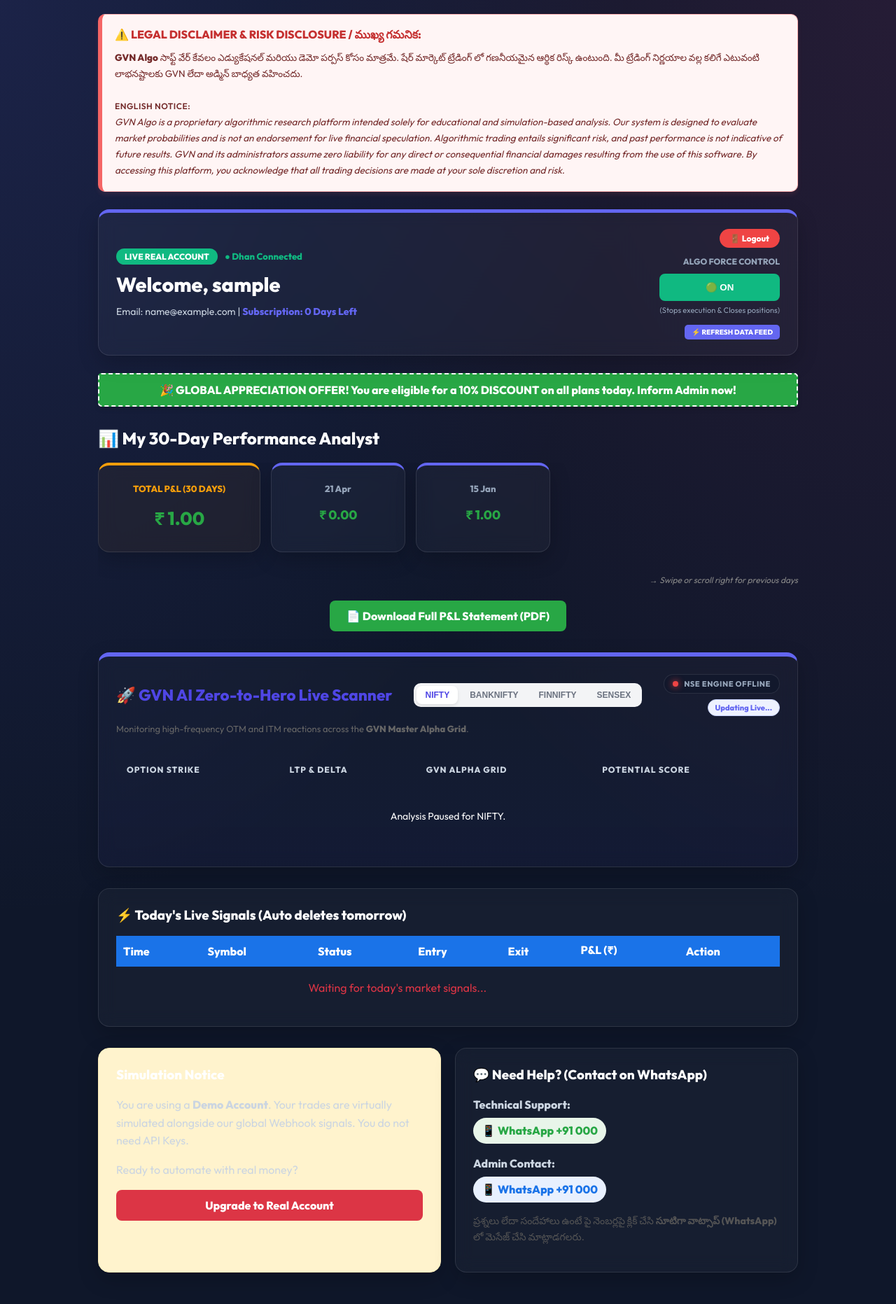
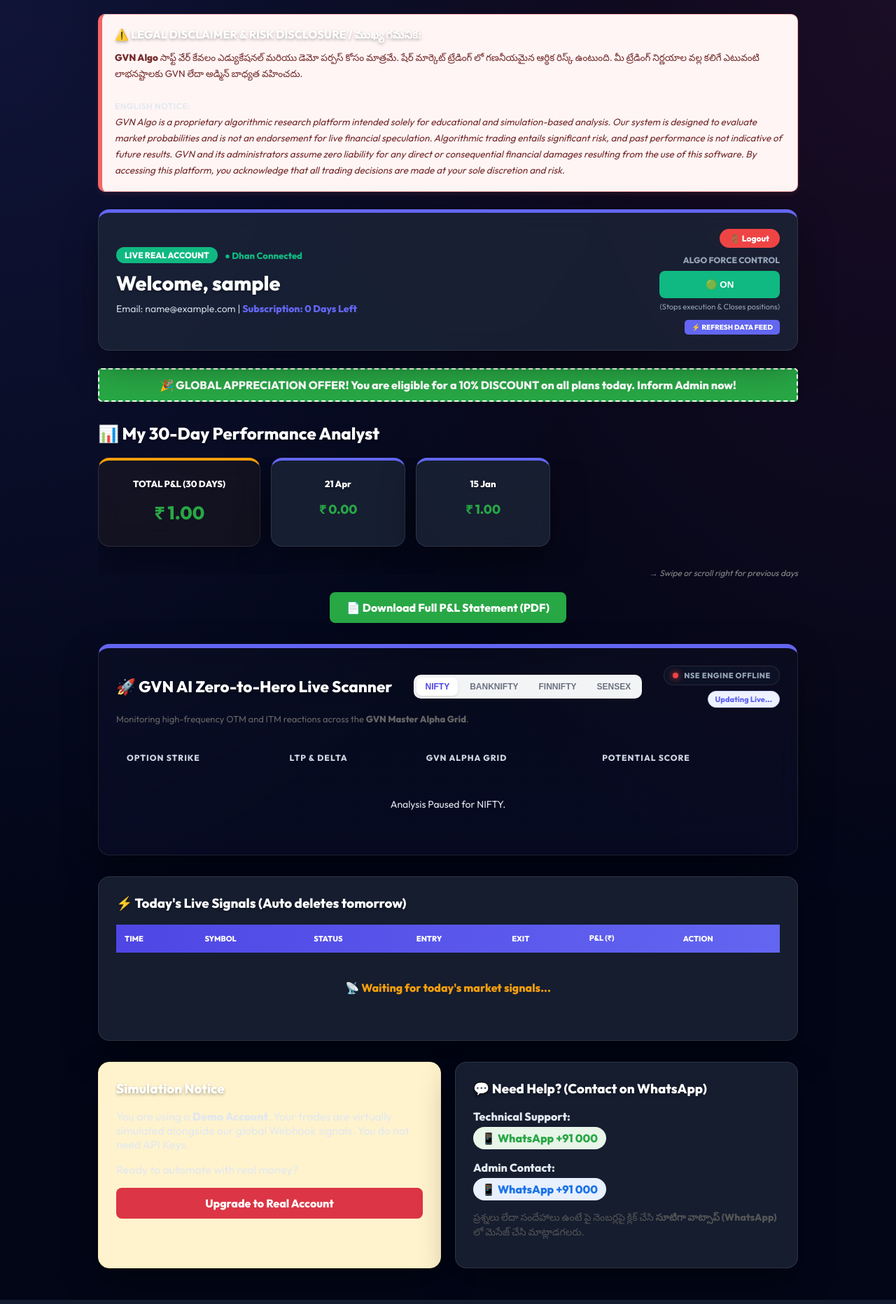
Before and after one commit to venkatanelson/GVN_MASTER_AI, a Flask app: page /user/1 in a window 1280 px wide. Shown: the whole page at 70% size. Run offline with Flask 3, Linux system fonts and the light colour scheme; tables that the repository leaves empty hold one stand-in row (values such as "Sample post"); a database or web service that is not in the repository returns one stand-in record (values such as "Sample title"); data that the repository does not hold is empty.

Commit message:
Update user.html

```diff
--- a/templates/user.html
+++ b/templates/user.html
@@ -10,8 +10,8 @@
         :root {
             --primary: #6366f1;
             --primary-glow: rgba(99, 102, 241, 0.5);
-            --bg-dark: #0f172a;
-            --card-bg: rgba(255, 255, 255, 0.03);
+            --bg-dark: #020617;
+            --card-bg: rgba(30, 41, 59, 0.7);
             --glass-border: rgba(255, 255, 255, 0.1);
         }
 
@@ -79,23 +79,23 @@
 
         .card {
             background: var(--card-bg);
-            backdrop-filter: blur(12px);
-            -webkit-backdrop-filter: blur(12px);
+            backdrop-filter: blur(16px);
+            -webkit-backdrop-filter: blur(16px);
             padding: 25px;
             border-radius: 16px;
             border: 1px solid var(--glass-border);
-            box-shadow: 0 10px 30px rgba(0, 0, 0, 0.2);
+            box-shadow: 0 20px 50px rgba(0, 0, 0, 0.4);
             margin-bottom: 25px;
         }
 
         h1, h2, h3, h4 {
-            color: #ffffff;
+            color: #ffffff !important;
             margin-top: 0;
+            text-shadow: 0 2px 4px rgba(0,0,0,0.3);
         }
 
-        p, label {
-            color: #cbd5e1;
-            line-height: 1.6;
+        p, label, span, div {
+            color: #e2e8f0;
         }
 
         input[type="text"],
@@ -103,12 +103,13 @@
         input[type="number"],
         select {
             width: 100%;
-            padding: 12px;
+            padding: 14px;
             margin: 10px 0;
-            background: rgba(15, 23, 42, 0.8);
-            border: 1px solid var(--glass-border);
-            border-radius: 8px;
-            color: #fff;
+            background: rgba(15, 23, 42, 0.9) !important;
+            border: 1px solid rgba(99, 102, 241, 0.3) !important;
+            border-radius: 10px;
+            color: #ffffff !important;
+            font-size: 14px;
             font-family: 'Outfit', sans-serif;
             box-sizing: border-box;
         }
@@ -466,47 +467,47 @@
         <div class="card glass-panel" style="margin-top: 30px;">
             <h3>⚡ Today's Live Signals (Auto deletes tomorrow)</h3>
             <table style="width:100%; border-collapse: collapse; margin-top:15px; text-align: left;">
-                <tr style="background:#1a73e8; color:white;">
-                    <th style="padding:10px;">Time</th>
-                    <th style="padding:10px;">Symbol</th>
-                    <th style="padding:10px;">Status</th>
-                    <th style="padding:10px;">Entry</th>
-                    <th style="padding:10px;">Exit</th>
-                    <th style="padding:10px;">P&L (₹)</th>
-                    <th style="padding:10px;">Action</th>
+                <tr style="background: linear-gradient(90deg, #4f46e5, #6366f1); color: white;">
+                    <th style="padding:12px; font-weight: 800; text-transform: uppercase; font-size: 11px;">Time</th>
+                    <th style="padding:12px; font-weight: 800; text-transform: uppercase; font-size: 11px;">Symbol</th>
+                    <th style="padding:12px; font-weight: 800; text-transform: uppercase; font-size: 11px;">Status</th>
+                    <th style="padding:12px; font-weight: 800; text-transform: uppercase; font-size: 11px;">Entry</th>
+                    <th style="padding:12px; font-weight: 800; text-transform: uppercase; font-size: 11px;">Exit</th>
+                    <th style="padding:12px; font-weight: 800; text-transform: uppercase; font-size: 11px;">P&L (₹)</th>
+                    <th style="padding:12px; font-weight: 800; text-transform: uppercase; font-size: 11px;">Action</th>
                 </tr>
                 {% for t in parsed_trades %}
-                <tr style="border-bottom:1px solid #ddd; background: {% if t.status == 'Running' %}#fffde7{% else %}#fff{% endif %};">
-                    <td style="padding:10px;">{{ t.time }}</td>
-                    <td style="padding:10px;">
+                <tr style="background: rgba(15, 23, 42, 0.6); border-bottom: 1px solid rgba(255,255,255,0.05);">
+                    <td style="padding:15px; color: #fff;">{{ t.time }}</td>
+                    <td style="padding:15px;">
                         {% if user.is_locked %}
                             <span class="locked-data">NIFTY OPTIONS (Hidden)</span> 🔒
                         {% else %}
-                            <b>{{ t.symbol }}</b> ({{ t.type }})
+                            <b style="color: #6366f1;">{{ t.symbol }}</b> <span style="color: #94a3b8;">({{ t.type }})</span>
                         {% endif %}
                     </td>
-                    <td style="padding:10px;">
+                    <td style="padding:15px;">
                         {% if t.status == 'Running' %}
-                            <span style="background:orange; color:white; padding: 4px 8px; border-radius:4px; font-size:12px; font-weight:bold;">Running</span>
+                            <span style="background: #f59e0b; color: white; padding: 4px 10px; border-radius: 6px; font-size: 11px; font-weight: 800; text-transform: uppercase;">Running</span>
                         {% else %}
-                            <span style="background:green; color:white; padding: 4px 8px; border-radius:4px; font-size:12px; font-weight:bold;">Completed</span>
+                            <span style="background: #10b981; color: white; padding: 4px 10px; border-radius: 6px; font-size: 11px; font-weight: 800; text-transform: uppercase;">Completed</span>
                         {% endif %}
                     </td>
-                    <td style="padding:10px;">
+                    <td style="padding:15px; font-weight: 800; color: #fff;">
                         {% if user.is_locked %}
                             <span class="locked-data">₹ ***.**</span>
                         {% else %}
-                            {{ t.entry_price }}
+                            ₹ {{ t.entry_price }}
                         {% endif %}
                     </td>
-                    <td style="padding:10px;">
-                        {% if t.status == 'Running' %} - {% else %} {{ t.exit_price }} {% endif %}
+                    <td style="padding:15px; color: #cbd5e1;">
+                        {% if t.status == 'Running' %} - {% else %} ₹ {{ t.exit_price }} {% endif %}
                     </td>
-                    <td style="padding:10px;" class="{% if t.pnl > 0 %}profit{% elif t.pnl < 0 %}loss{% endif %}">
+                    <td style="padding:15px; font-weight: 800;" class="{% if t.pnl > 0 %}profit{% elif t.pnl < 0 %}loss{% endif %}">
                         {% if t.status == 'Running' %}
                             -
                         {% else %}
-                            {% if t.pnl > 0 %}+{% endif %}{{ "%.2f"|format(t.pnl) }}
+                            {% if t.pnl > 0 %}+{% endif %}₹ {{ "%.2f"|format(t.pnl) }}
                         {% endif %}
                     </td>
                     <td style="padding:10px;">
@@ -519,7 +520,9 @@
                 </tr>
                 {% else %}
                 <tr>
-                    <td colspan="6" style="padding:20px; text-align:center; color: #dc3545">Waiting for today's market signals...</td>
+                    <td colspan="7" style="padding:40px; text-align:center; color: #f59e0b; font-weight: 800; font-size: 16px;">
+                        📡 Waiting for today's market signals...
+                    </td>
                 </tr>
                 {% endfor %}
             </table>
```
